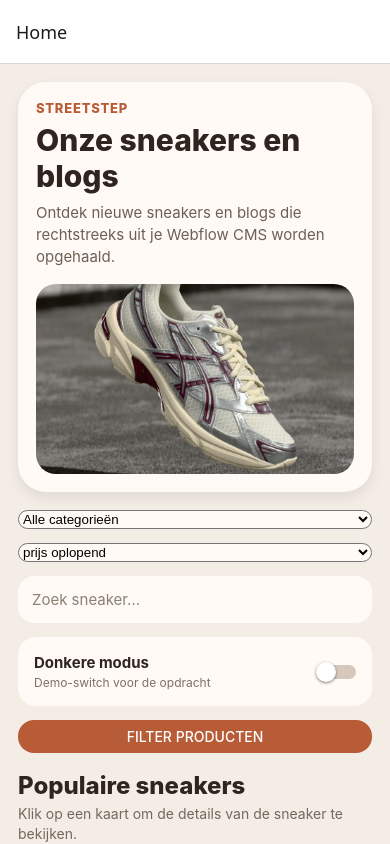
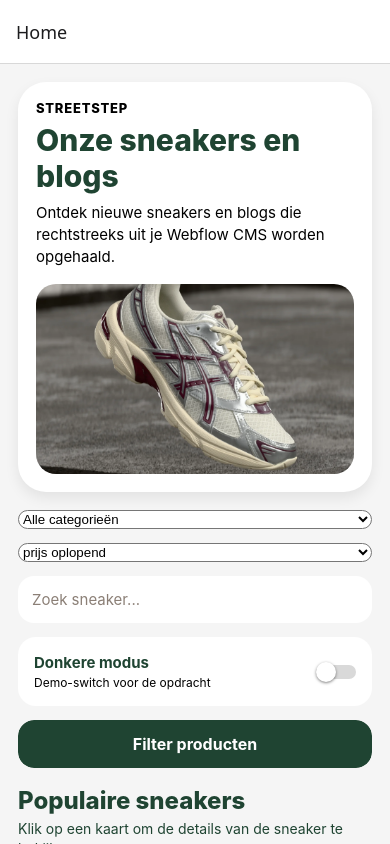
Before and after one commit to mikaluuv/mobile-app-2, a React Native app: screen /Home in a window 390 px wide. Built offline with nearby package versions, Linux system fonts and the light colour scheme; no server answers.

Commit message:
[react-native]-[layout bijgewerkt].

```diff
--- a/components/ProductCard.js
+++ b/components/ProductCard.js
@@ -43,7 +43,7 @@ export default function ProductCard({
 
 const styles = StyleSheet.create({
   card: {
-    backgroundColor: "#fffaf5",
+    backgroundColor: "#ffffff",
     borderRadius: 22,
     width: "48%",
     marginBottom: 16,
@@ -57,7 +57,7 @@ const styles = StyleSheet.create({
   image: {
     width: "100%",
     height: 140,
-    backgroundColor: "#f2e4d7",
+    backgroundColor: "#f6f6f6",
   },
   content: {
     padding: 14,
@@ -65,24 +65,24 @@ const styles = StyleSheet.create({
   title: {
     fontWeight: "800",
     fontSize: 16,
-    color: "#2f241f",
+    color: "black",
     marginBottom: 7,
   },
   description: {
-    color: "#6c5e56",
+    color: "black",
     fontSize: 13,
     lineHeight: 18,
     minHeight: 52,
     marginBottom: 10,
   },
   price: {
-    color: "#b85c38",
+    color: "#1f4432",
     fontWeight: "800",
     fontSize: 16,
     marginBottom: 12,
   },
   button: {
-    backgroundColor: "#2f241f",
+    backgroundColor: "#1f4432",
     paddingVertical: 11,
     borderRadius: 14,
   },
--- a/screens/HomeScreen.js
+++ b/screens/HomeScreen.js
@@ -1,5 +1,6 @@
 import React, { useEffect, useState } from "react";
 import { StatusBar } from "expo-status-bar";
+import { Pressable } from "react-native";
 import {
   View,
   Text,
@@ -61,12 +62,15 @@ const HomeScreen = ({ route }) => {
     const fetchData = async () => {
       try {
         const [productsResponse, blogsResponse] = await Promise.all([
-          fetch(`https://api.webflow.com/v2/sites/${WEBFLOW_SITE_ID}/products`, {
-            headers: {
-              Authorization: `Bearer ${WEBFLOW_TOKEN}`,
-              accept: "application/json",
+          fetch(
+            `https://api.webflow.com/v2/sites/${WEBFLOW_SITE_ID}/products`,
+            {
+              headers: {
+                Authorization: `Bearer ${WEBFLOW_TOKEN}`,
+                accept: "application/json",
+              },
             },
-          }),
+          ),
           fetch(
             `https://api.webflow.com/v2/collections/${BLOG_COLLECTION_ID}/items`,
             {
@@ -127,7 +131,9 @@ const HomeScreen = ({ route }) => {
           })),
         );
       } catch (error) {
-        console.error("Error fetching Webflow data:", error);
+        console.log("FULL ERROR:", error);
+        console.log("ERROR MESSAGE:", error?.message);
+        console.log("ERROR NAME:", error?.name);
       } finally {
         if (isMounted) {
           setIsLoading(false);
@@ -164,9 +170,7 @@ const HomeScreen = ({ route }) => {
     .filter((blog) =>
       blog.title.toLowerCase().includes(searchText.toLowerCase()),
     )
-    .filter((blog) =>
-      selectedCategory ? selectedCategory === "blog" : true,
-    )
+    .filter((blog) => (selectedCategory ? selectedCategory === "blog" : true))
     .sort((a, b) => {
       if (sortOption === "title-asc") return a.title.localeCompare(b.title);
       if (sortOption === "title-desc") return b.title.localeCompare(a.title);
@@ -229,13 +233,15 @@ const HomeScreen = ({ route }) => {
         <Switch
           value={isEnabled}
           onValueChange={() => setIsEnabled(!isEnabled)}
-          trackColor={{ false: "#d8c8bc", true: "#d28a63" }}
+          trackColor={{ false: "#d9d9d9", true: "#1f4432" }}
           thumbColor="#ffffff"
         />
       </View>
 
       <View style={styles.buttonWrap}>
-        <Button title="Filter producten" color="#b85c38" onPress={() => {}} />
+        <Pressable style={styles.customButton} onPress={() => {}}>
+          <Text style={styles.customButtonText}>Filter producten</Text>
+        </Pressable>
       </View>
 
       <View style={styles.sectionHeader}>
@@ -290,14 +296,14 @@ const HomeScreen = ({ route }) => {
 const styles = StyleSheet.create({
   container: {
     flex: 1,
-    backgroundColor: "#f4ede6",
+    backgroundColor: "#f5f5f5",
   },
   content: {
     padding: 18,
     paddingBottom: 36,
   },
   hero: {
-    backgroundColor: "#fffaf5",
+    backgroundColor: "#ffffff",
     borderRadius: 28,
     padding: 18,
     marginBottom: 18,
@@ -308,7 +314,7 @@ const styles = StyleSheet.create({
     elevation: 4,
   },
   kicker: {
-    color: "#b85c38",
+    color: "black",
     fontSize: 13,
     fontWeight: "800",
     textTransform: "uppercase",
@@ -316,13 +322,13 @@ const styles = StyleSheet.create({
     letterSpacing: 0.8,
   },
   title: {
-    color: "#2f241f",
+    color: "#1f4432",
     fontSize: 30,
     fontWeight: "800",
     marginBottom: 8,
   },
   subtitle: {
-    color: "#6d5f56",
+    color: "black",
     fontSize: 15,
     lineHeight: 22,
     marginBottom: 16,
@@ -333,12 +339,12 @@ const styles = StyleSheet.create({
     borderRadius: 20,
   },
   picker: {
-    backgroundColor: "#fffaf5",
+    backgroundColor: "#ffffff",
     marginBottom: 14,
     borderRadius: 16,
   },
   search: {
-    backgroundColor: "#fffaf5",
+    backgroundColor: "#ffffff",
     paddingHorizontal: 14,
     paddingVertical: 14,
     borderRadius: 16,
@@ -347,7 +353,7 @@ const styles = StyleSheet.create({
     fontSize: 15,
   },
   controls: {
-    backgroundColor: "#fffaf5",
+    backgroundColor: "#ffffff",
     borderRadius: 18,
     padding: 16,
     marginBottom: 14,
@@ -356,13 +362,13 @@ const styles = StyleSheet.create({
     alignItems: "center",
   },
   controlTitle: {
-    color: "#2f241f",
+    color: "#1f4432",
     fontWeight: "700",
     fontSize: 15,
     marginBottom: 3,
   },
   controlText: {
-    color: "#7e7066",
+    color: "black",
     fontSize: 12,
   },
   buttonWrap: {
@@ -374,13 +380,13 @@ const styles = StyleSheet.create({
     marginBottom: 14,
   },
   sectionTitle: {
-    color: "#2f241f",
+    color: "#1f4432",
     fontSize: 24,
     fontWeight: "800",
     marginBottom: 4,
   },
   sectionText: {
-    color: "#75675f",
+    color: "#1f4432",
     fontSize: 14,
     lineHeight: 20,
   },
@@ -389,6 +395,18 @@ const styles = StyleSheet.create({
     flexWrap: "wrap",
     justifyContent: "space-between",
   },
+  customButton: {
+    backgroundColor: "#1f4432",
+    paddingVertical: 14,
+    borderRadius: 16,
+    alignItems: "center",
+  },
+
+  customButtonText: {
+    color: "white",
+    fontWeight: "700",
+    fontSize: 16,
+  },
 });
 
 export default HomeScreen;
--- a/screens/ProductDetail.js
+++ b/screens/ProductDetail.js
@@ -78,7 +78,7 @@ const ProductDetail = ({ route, navigation }) => {
 const styles = StyleSheet.create({
   container: {
     flex: 1,
-    backgroundColor: "#f4ede6",
+    backgroundColor: "#f5f5f5",
   },
   content: {
     padding: 18,
@@ -86,14 +86,14 @@ const styles = StyleSheet.create({
   },
   backButton: {
     alignSelf: "flex-start",
-    backgroundColor: "#2f241f",
+    backgroundColor: "black",
     paddingHorizontal: 18,
     paddingVertical: 10,
     borderRadius: 14,
     marginBottom: 16,
   },
   backText: {
-    color: "#fffaf5",
+    color: "#f5f5f5",
     textAlign: "center",
     fontWeight: "700",
   },
@@ -104,7 +104,7 @@ const styles = StyleSheet.create({
     marginBottom: 18,
   },
   card: {
-    backgroundColor: "#fffaf5",
+    backgroundColor: "#ffffff",
     padding: 20,
     borderRadius: 24,
     shadowColor: "#000",
@@ -114,7 +114,7 @@ const styles = StyleSheet.create({
     elevation: 4,
   },
   label: {
-    color: "#b85c38",
+    color: "#black",
     fontSize: 13,
     fontWeight: "800",
     textTransform: "uppercase",
@@ -122,13 +122,13 @@ const styles = StyleSheet.create({
     letterSpacing: 0.8,
   },
   title: {
-    color: "#2f241f",
+    color: "black",
     fontSize: 30,
     fontWeight: "800",
     marginBottom: 8,
   },
   price: {
-    color: "#b85c38",
+    color: "#1f4432",
     fontWeight: "800",
     fontSize: 20,
     marginBottom: 18,
@@ -140,13 +140,13 @@ const styles = StyleSheet.create({
     marginBottom: 6,
   },
   description: {
-    color: "#6c5e56",
+    color: "grey",
     fontSize: 15,
     lineHeight: 22,
     marginBottom: 16,
   },
   infoBox: {
-    backgroundColor: "#f2e4d7",
+    backgroundColor: "#f6f6f6",
     borderRadius: 18,
     padding: 15,
     marginBottom: 18,
@@ -154,22 +154,22 @@ const styles = StyleSheet.create({
   infoTitle: {
     fontWeight: "800",
     fontSize: 16,
-    color: "#2f241f",
+    color: "black",
     marginBottom: 6,
   },
   infoText: {
-    color: "#6c5e56",
+    color: "black",
     lineHeight: 21,
     fontSize: 14,
   },
   quantityBox: {
-    backgroundColor: "#f8f1ea",
+    backgroundColor: "#f5f5f5",
     borderRadius: 18,
     padding: 15,
     marginBottom: 18,
   },
   quantityLabel: {
-    color: "#2f241f",
+    color: "black",
     fontSize: 16,
     fontWeight: "800",
     marginBottom: 10,
@@ -180,7 +180,7 @@ const styles = StyleSheet.create({
     justifyContent: "space-between",
   },
   quantityButton: {
-    backgroundColor: "#2f241f",
+    backgroundColor: "#1f4432",
     width: 42,
     height: 42,
     borderRadius: 12,
@@ -188,17 +188,17 @@ const styles = StyleSheet.create({
     justifyContent: "center",
   },
   quantityButtonText: {
-    color: "#fffaf5",
+    color: "#1f4432",
     fontSize: 20,
     fontWeight: "800",
   },
   quantityText: {
-    color: "#2f241f",
+    color: "#1f4432",
     fontSize: 20,
     fontWeight: "800",
   },
   buyButton: {
-    backgroundColor: "#b85c38",
+    backgroundColor: "#1f4432",
     paddingVertical: 14,
     borderRadius: 16,
     alignItems: "center",
```
